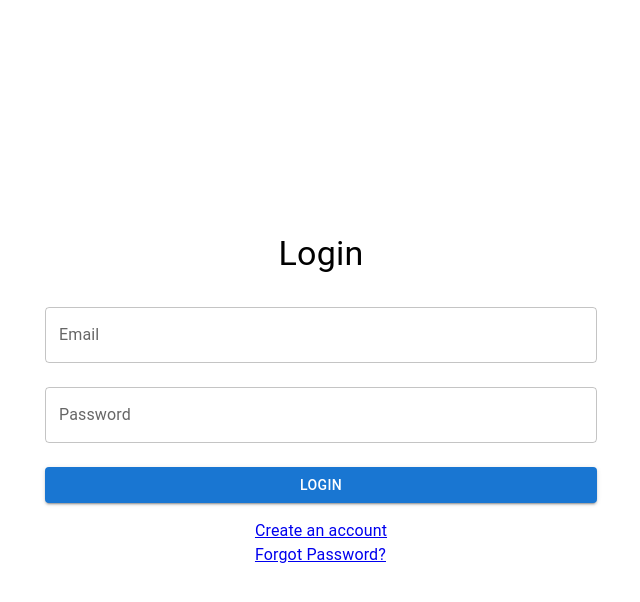
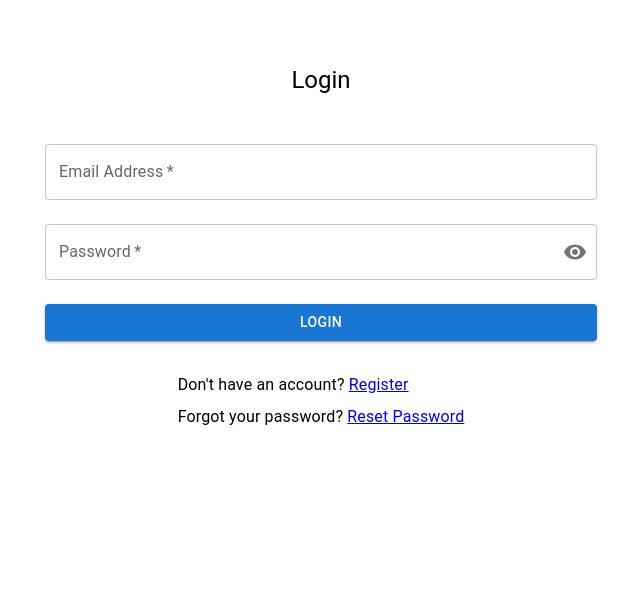
Before and after one commit to ScreamingOpossum/coca-cola-addicktion, a React (Create React App) app in the folder frontend/: page /login in a window 1280 px wide. Shown: the top 602 px of the page, without its empty margins (319-959 px from the left). Built offline with nearby package versions, Linux system fonts and the light colour scheme.

Commit message:
Added show/hide password feature on login page with Material-UI styling.

```diff
--- a/frontend/src/pages/Login.js
+++ b/frontend/src/pages/Login.js
@@ -1,25 +1,35 @@
-import React, { useState, useContext } from 'react';
-import { Link, useNavigate } from 'react-router-dom';
-import { AuthContext } from '../context/AuthContext';
+import React, { useState, useContext } from "react";
+import { useNavigate, Link } from "react-router-dom";
 import {
-    Container,
-    Box,
     TextField,
     Button,
     Typography,
-    CircularProgress,
-} from '@mui/material';
+    Container,
+    Box,
+    InputAdornment,
+    IconButton,
+    Alert,
+} from "@mui/material";
+import { Visibility, VisibilityOff } from "@mui/icons-material";
+import { AuthContext } from "../context/AuthContext";
 
 const Login = () => {
-    const { login } = useContext(AuthContext); // Auth Context
+    const { login } = useContext(AuthContext); // Use AuthContext for authentication
     const [email, setEmail] = useState("");
     const [password, setPassword] = useState("");
-    const [loading, setLoading] = useState(false);
-    const navigate = useNavigate(); // To redirect user
+    const [showPassword, setShowPassword] = useState(false); // Toggle password visibility
+    const [error, setError] = useState("");
+    const navigate = useNavigate();
 
+    // Toggle password visibility
+    const handleTogglePassword = () => {
+        setShowPassword(!showPassword);
+    };
+
+    // Handle form submission
     const handleSubmit = async (e) => {
         e.preventDefault();
-        setLoading(true); // Show loading spinner
+        setError("");
 
         try {
             const response = await fetch("http://localhost:8000/auth/login", {
@@ -27,70 +37,80 @@ const Login = () => {
                 headers: { "Content-Type": "application/json" },
                 body: JSON.stringify({ email, password }),
             });
+
             const data = await response.json();
-            setLoading(false);
 
-            if (data.token) {
-                login(data); // Save session
+            if (response.ok && data.token) {
+                login(data); // Save token in context
                 navigate("/dashboard"); // Redirect to Dashboard
             } else {
-                alert("Login failed!");
+                setError(data.detail || "Invalid email or password!");
             }
-        } catch (error) {
-            console.error("Login Error:", error);
-            setLoading(false);
+        } catch (err) {
+            setError("Login failed. Please try again.");
+            console.error(err);
         }
     };
 
     return (
         <Container maxWidth="sm">
             <Box
-                display="flex"
-                flexDirection="column"
-                alignItems="center"
-                justifyContent="center"
-                height="100vh"
+                sx={{
+                    marginTop: 8,
+                    display: "flex",
+                    flexDirection: "column",
+                    alignItems: "center",
+                }}
             >
-                <Typography variant="h4" marginBottom={2}>
+                <Typography component="h1" variant="h5" gutterBottom>
                     Login
                 </Typography>
-                <form onSubmit={handleSubmit} style={{ width: "100%" }}>
+                {error && <Alert severity="error">{error}</Alert>}
+                <Box component="form" onSubmit={handleSubmit} sx={{ mt: 3 }}>
                     <TextField
-                        label="Email"
+                        fullWidth
+                        label="Email Address"
                         variant="outlined"
-                        fullWidth
                         margin="normal"
+                        required
+                        type="email"
                         value={email}
                         onChange={(e) => setEmail(e.target.value)}
                     />
                     <TextField
+                        fullWidth
                         label="Password"
-                        type="password"
                         variant="outlined"
-                        fullWidth
                         margin="normal"
+                        required
+                        type={showPassword ? "text" : "password"} // Show/Hide Password
                         value={password}
                         onChange={(e) => setPassword(e.target.value)}
+                        InputProps={{
+                            endAdornment: (
+                                <InputAdornment position="end">
+                                    <IconButton onClick={handleTogglePassword} edge="end">
+                                        {showPassword ? <VisibilityOff /> : <Visibility />}
+                                    </IconButton>
+                                </InputAdornment>
+                            ),
+                        }}
                     />
                     <Button
                         type="submit"
+                        fullWidth
                         variant="contained"
-                        color="primary"
-                        fullWidth
-                        disabled={loading}
-                        style={{ marginTop: "16px" }}
+                        sx={{ mt: 2, mb: 2 }}
                     >
-                        {loading ? <CircularProgress size={24} /> : "Login"}
+                        Login
                     </Button>
-                </form>
-
-                {/* Links */}
-                <Box marginTop={2}>
+                </Box>
+                <Box mt={2}>
                     <Typography>
-                        <Link to="/register">Create an account</Link>
+                        Don't have an account? <Link to="/register">Register</Link>
                     </Typography>
-                    <Typography>
-                        <Link to="/forgot-password">Forgot Password?</Link>
+                    <Typography sx={{ mt: 1 }}>
+                        Forgot your password? <Link to="/forgotpassword">Reset Password</Link>
                     </Typography>
                 </Box>
             </Box>
```
